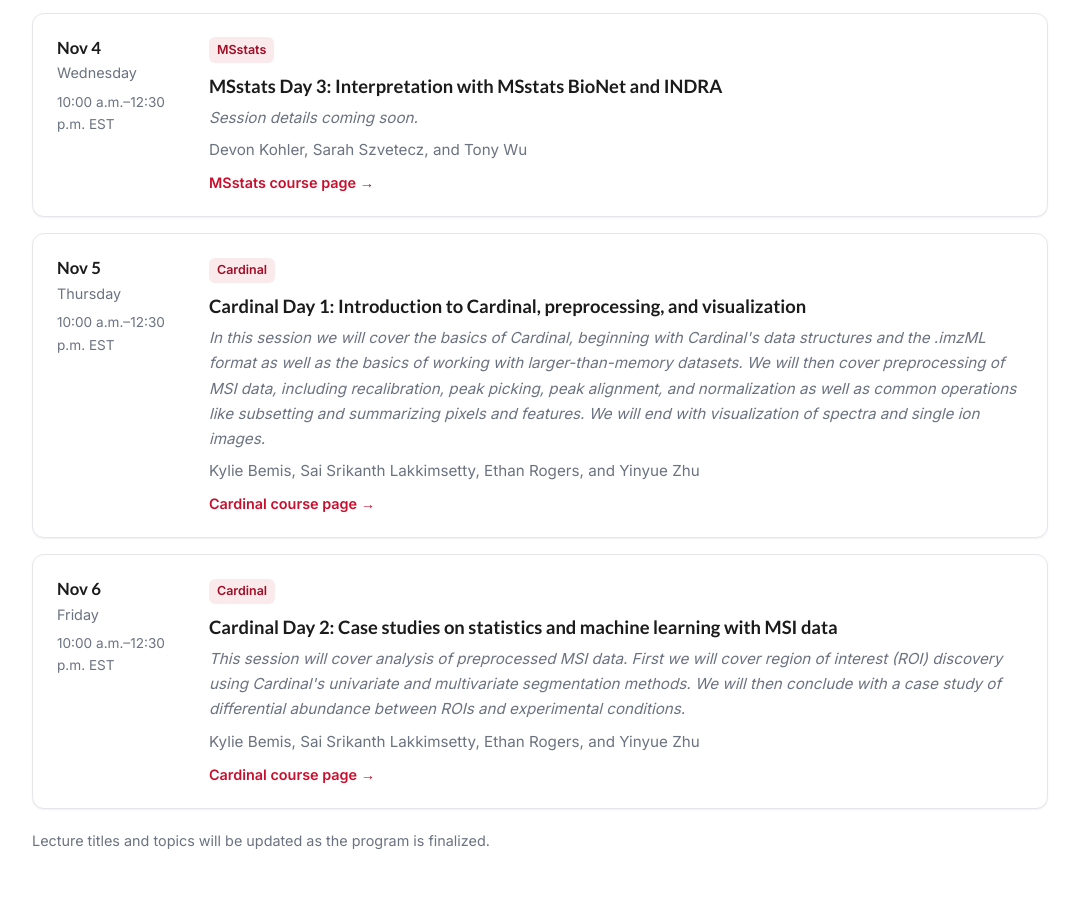
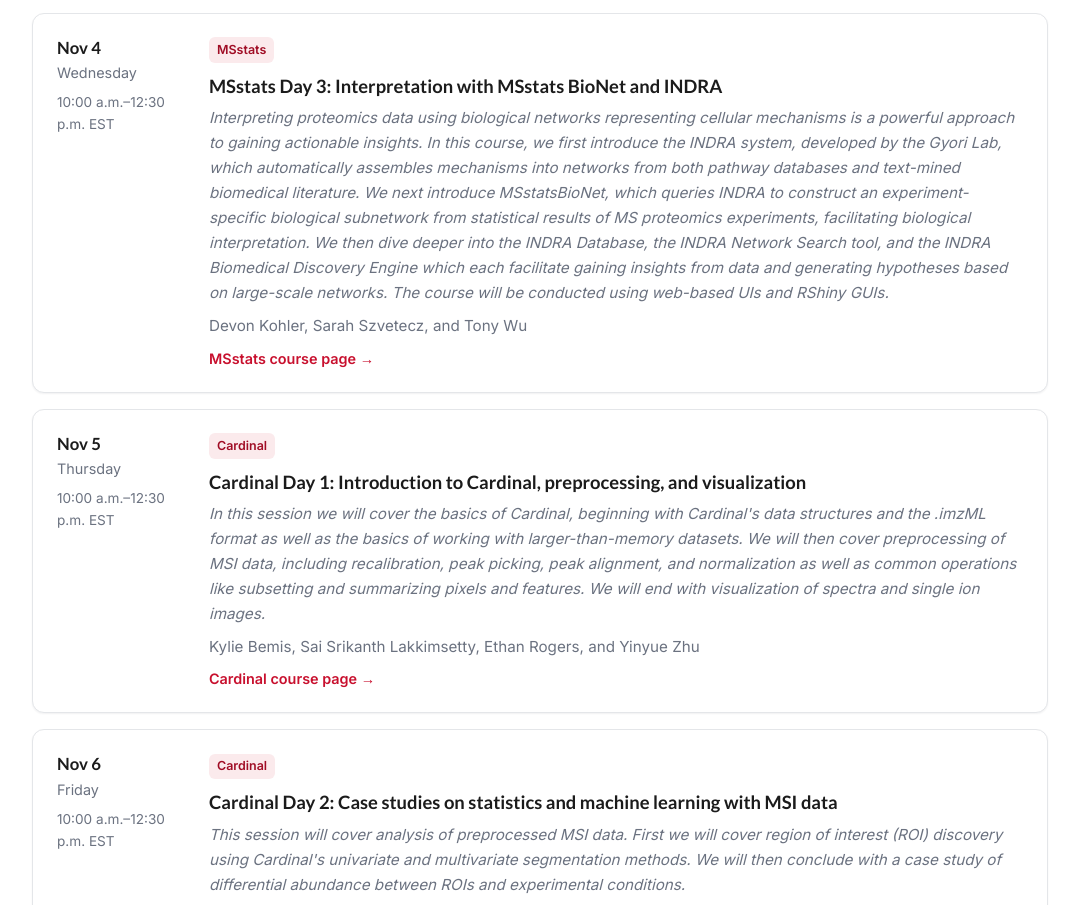
Before and after one commit to Vitek-Lab/MIe-2026, a website: page index.html in a window 1280 px wide. Shown: the part 2498-3403 px from the top of the page, without its empty margins (100-1179 px from the left). Drawn offline with Linux system fonts and the light colour scheme.

Commit message:
update MSstats schedule desc

```diff
--- a/index.html
+++ b/index.html
@@ -126,7 +126,7 @@
             <div class="day__what">
               <span class="day__track">MSstats</span>
               <div class="day__title">MSstats Day 3: Interpretation with MSstats BioNet and INDRA</div>
-              <div class="day__topic">Session details coming soon.</div>
+              <div class="day__topic">Interpreting proteomics data using biological networks representing cellular mechanisms is a powerful approach to gaining actionable insights. In this course, we first introduce the INDRA system, developed by the Gyori Lab, which automatically assembles mechanisms into networks from both pathway databases and text-mined biomedical literature. We next introduce MSstatsBioNet, which queries INDRA to construct an experiment-specific biological subnetwork from statistical results of MS proteomics experiments, facilitating biological interpretation. We then dive deeper into the INDRA Database, the INDRA Network Search tool, and the INDRA Biomedical Discovery Engine which each facilitate gaining insights from data and generating hypotheses based on large-scale networks. The course will be conducted using web-based UIs and RShiny GUIs.</div>
               <div class="day__people">Devon Kohler, Sarah Szvetecz, and Tony Wu</div>
               <a class="day__course" href="msstats.html">MSstats course page &rarr;</a>
             </div>
```
Also changed, not shown: msstats.html (+2 -0 lines).
